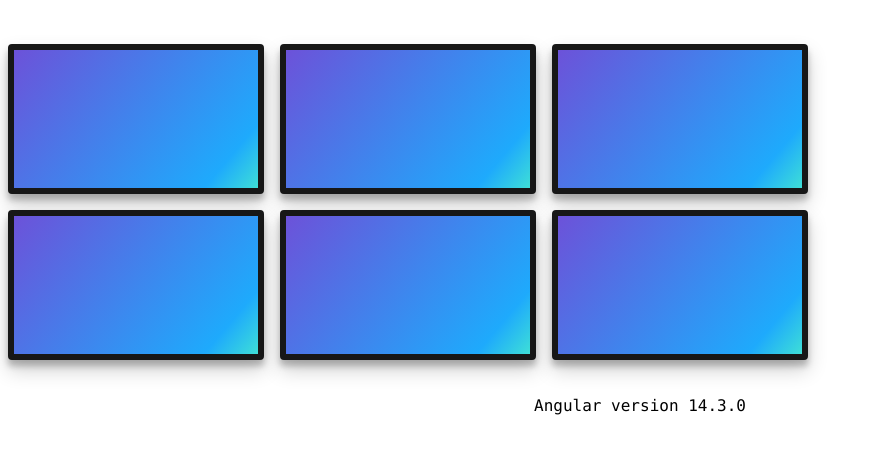
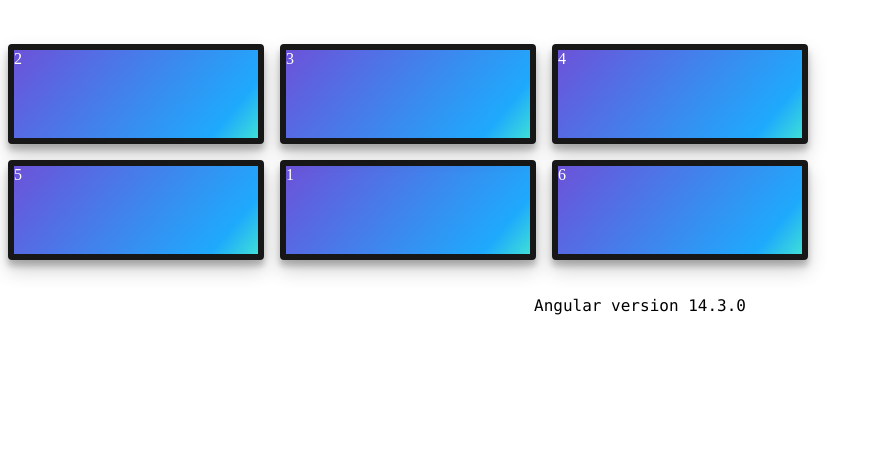
Before and after one commit to fmorriso/angular-firefox-grid, an Angular app: page / in a window 1280 px wide. Shown: the top 454 px of the page, without its empty margins (0-877 px from the left). Built offline with nearby package versions, Linux system fonts and the light colour scheme.

Commit message:
added CSS for specifying grid cell order

```diff
--- a/src/app/app.component.html
+++ b/src/app/app.component.html
@@ -1,12 +1,12 @@
 <div>&nbsp;</div>
 <div>&nbsp;</div>
 <div class="container">
-  <div class="item item1"></div>
-  <div class="item item2"></div>
-  <div class="item item3"></div>
-  <div class="item item4"></div>
-  <div class="item item5"></div>
-  <div class="item item6"></div>
+  <div class="item item1">1</div>
+  <div class="item item2">2</div>
+  <div class="item item3">3</div>
+  <div class="item item4">4</div>
+  <div class="item item5">5</div>
+  <div class="item item6">6</div>
 </div>
 <div>&nbsp;</div>
 <div>&nbsp;</div>
--- a/src/app/app.component.scss
+++ b/src/app/app.component.scss
@@ -9,8 +9,9 @@ body {
 .container {
   display: grid;
   width: 800px;
-  grid-template-columns: 1fr 1fr 1fr;
-  grid-template-rows: 150px 150px;
+  grid-template-columns: repeat(3, 1fr);
+  //grid-template-rows: 200px 100px;
+  grid-auto-rows: 100px;
   grid-gap: 1rem;
 }
 
@@ -23,6 +24,13 @@ body {
   border: 6px solid #171717;
 }
 
+.item1 {
+  grid-row-start: 2;
+  grid-row-end: 3;
+  grid-column-start: 2;
+  grid-column-end: 3;
+}
+
 .text-normal {
   font-family: consolas, monospace, sans-serif, arial;
   font-size: 1rem;
```
Also changed, not shown: 1 other file (tests, documents, lock files or other folders).
